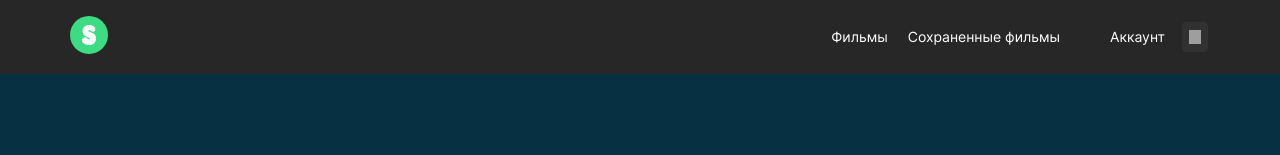
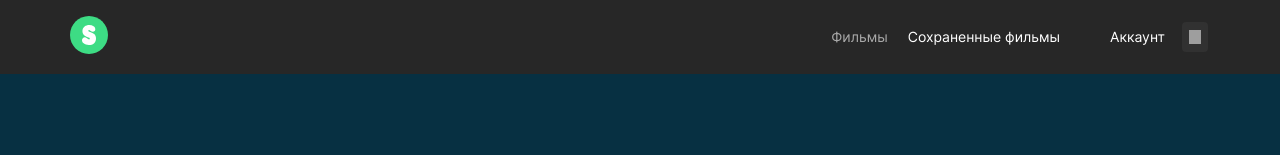
Before and after one commit to litvinovsl/movies-explorer-frontend, a React (Create React App) app: page / in a window 1280 px wide. In both pictures the pointer is over the link "Фильмы". Shown: the top 155 px of the page. Built offline with nearby package versions, Linux system fonts and the light colour scheme; grey boxes are pictures that could not be loaded.

Commit message:
added opacity when hovering over links

```diff
--- a/src/components/Header/Header.css
+++ b/src/components/Header/Header.css
@@ -26,7 +26,12 @@
     font-weight: 500;
     font-size: 14px;
     line-height: 18px;
+    transition: opacity .3s ease-in-out;
 }
+.header__link:hover {
+    opacity: .6;
+}
+
 
 .header__links{
     display: flex;
@@ -45,6 +50,7 @@
     text-decoration: none;
     width: 100px;
     height: 30px;
+    transition: opacity .3s ease-in-out;
 }
 
 .header__profile-text{
@@ -54,9 +60,14 @@
     font-size: 14px;
     line-height: 16px;
 }
+.header__profile:hover {
+    opacity: .6;
+
+}
 .header__profile-icon{
     width: 11.5px;
     height: 14px;
+    opacity: 1;
 }
 
 .header__profile-icon-border{
```
